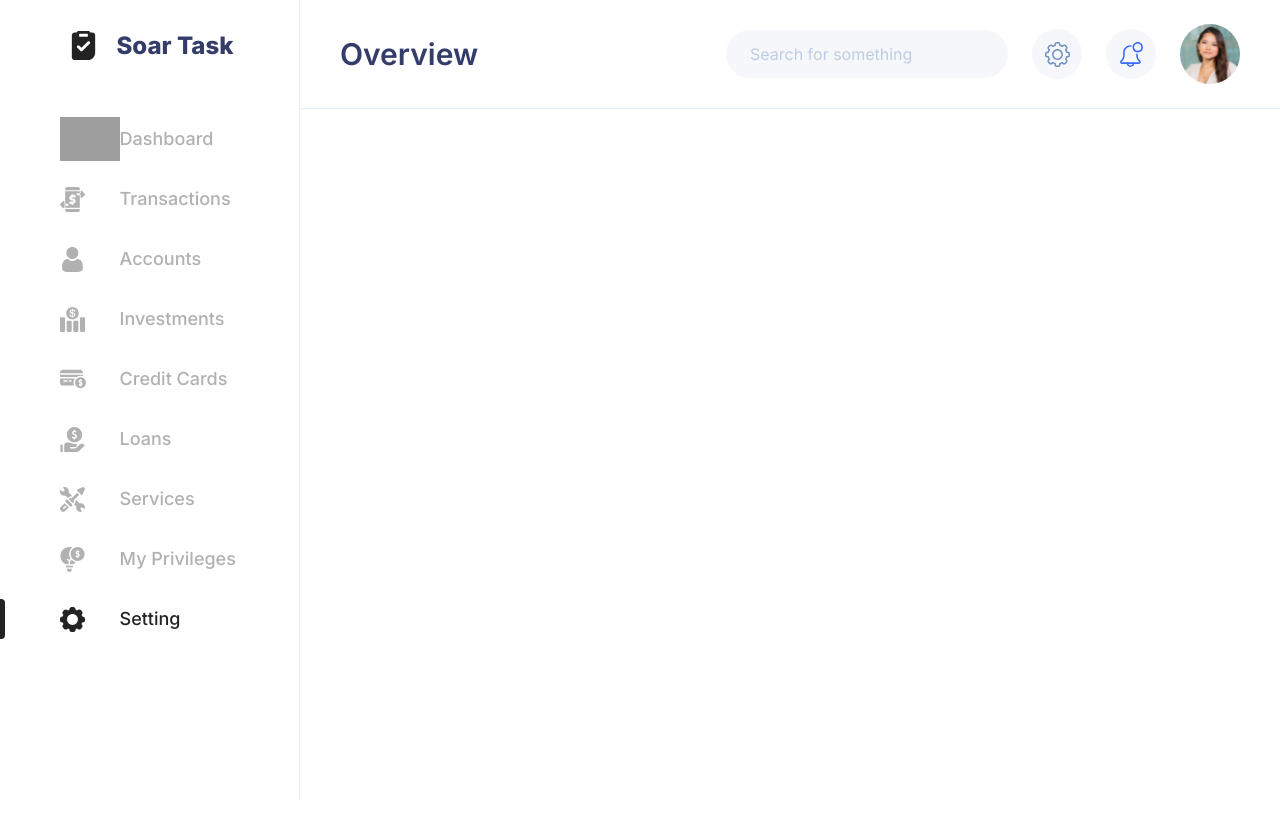
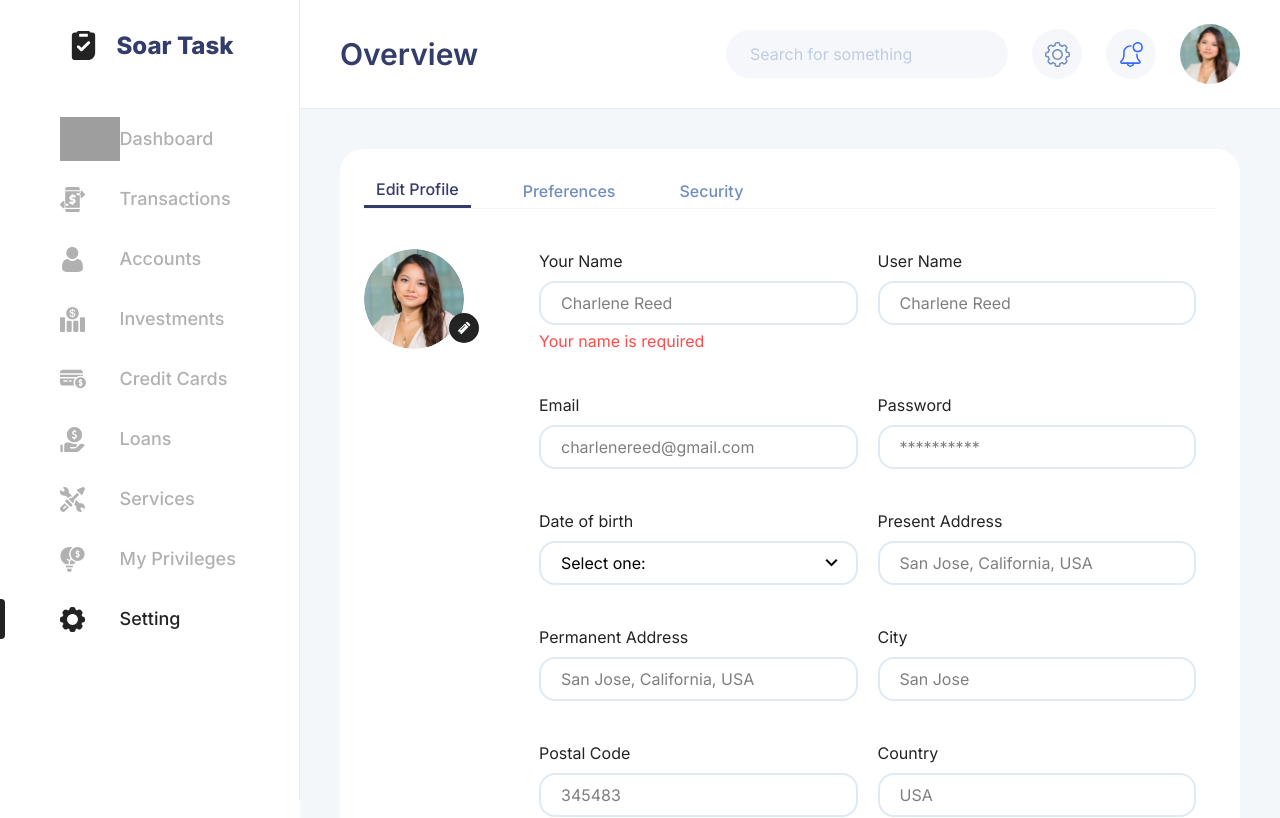
Before and after one commit to kbabawale/soar, a React (Vite) app: page /settings in a window 1280 px wide. Shown: the top 818 px of the page. Built offline with nearby package versions, Linux system fonts and the light colour scheme; grey boxes are pictures that could not be loaded.

Commit message:
rwd settings page

```diff
--- a/src/components/EditProfile.component.tsx
+++ b/src/components/EditProfile.component.tsx
@@ -4,7 +4,7 @@ const EditProfile = () => {
   return (
     <form>
       <div className="flex flex-col">
-        <div className="flex">
+        <div className="flex flex-col justify-center items-center md:flex md:flex-row md:items-start">
           {/* Avatar */}
           <div className="flex">
             <img
@@ -19,7 +19,7 @@ const EditProfile = () => {
           </div>
 
           {/* Form */}
-          <div className="grow grid grid-cols-2 gap-5 ms-10 px-5 ">
+          <div className="flex flex-col space-y-5 grow md:grid md:grid-cols-2 md:gap-5 md:ms-10 px-5 ">
             <FormElement
               type="text"
               label="Your Name"
@@ -91,7 +91,7 @@ const EditProfile = () => {
         <button
           title="Submit"
           type="button"
-          className="mt-8 bg-c-secondary hover:bg-c-secondary/90 cursor-pointer text-white py-3 px-20 rounded-xl self-end"
+          className="mt-8 bg-c-secondary hover:bg-c-secondary/90 cursor-pointer text-white py-3 px-20 rounded-xl md:self-end"
         >
           Save
         </button>
--- a/src/components/HomeLayout.component.tsx
+++ b/src/components/HomeLayout.component.tsx
@@ -19,7 +19,7 @@ function HomeLayout() {
       <section className="bg-c-light-gray absolute w-full md:w-[calc(100%-300px)] md:right-0">
         <Topnav />
 
-        <main className="hidden">
+        <main className="">
           <Outlet />
         </main>
       </section>
--- a/src/components/Tabs.component.tsx
+++ b/src/components/Tabs.component.tsx
@@ -10,13 +10,13 @@ const TabItem = ({ active, label, click }: TabItemProps) => {
         active
           ? "border-b-3 border-b-c-primary cursor-default"
           : "cursor-pointer border-0"
-      } flex flex-col h-[35px] px-3 transition-[border] ease-in-out`}
+      } flex flex-col justify-center h-[50px] md:h-[35px] px-3 transition-[border] ease-in-out`}
     >
       <span
         title={label}
         className={`${
           active ? "text-c-primary" : "text-c-alt hover:text-c-primary"
-        } text-base font-medium`}
+        } text-sm md:text-base text-center font-medium`}
       >
         {label}
       </span>
@@ -38,7 +38,7 @@ const Tabs = ({ onSwitch }: TabsProps) => {
   };
 
   return (
-    <div className="flex border-b border-b-[#F4F5F7] items-center space-x-10">
+    <div className="flex border-b border-b-[#F4F5F7] items-center md:space-x-10">
       {tabs &&
         tabs.map((v) => (
           <TabItem
--- a/src/pages/Settings.tsx
+++ b/src/pages/Settings.tsx
@@ -5,13 +5,13 @@ import Tabs from "../components/Tabs.component";
 const Settings = () => {
   const [activeTab, setActiveTab] = useState<number>(1);
   return (
-    <div className=" flex flex-col p-10">
+    <div className="flex flex-col p-5 md:p-10">
       <section className=" bg-white rounded-3xl w-full flex flex-col p-6">
         {/* tabs */}
         <Tabs onSwitch={(tabIndex) => setActiveTab(tabIndex)} />
         {/* Body */}
 
-        <div className="mt-10">
+        <div className="mt-10 min-h-[400px]">
           {activeTab === 1 ? (
             <EditProfile />
           ) : activeTab === 2 ? (
```
